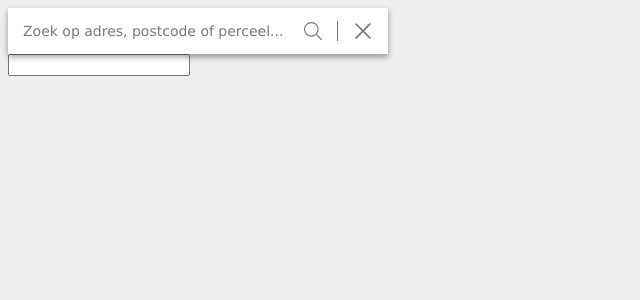
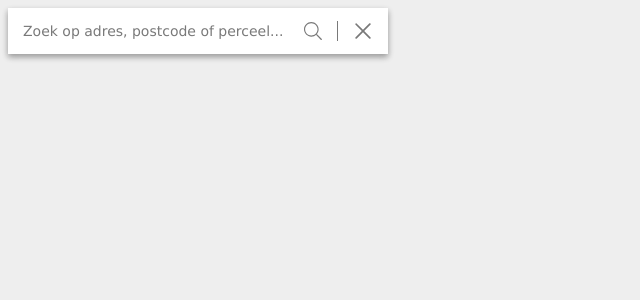
Before and after one commit to oldgeogap/angular-locatieserver-geocoder, an Angular app: page / in a window 1280 px wide. Shown: the top 300 px of the page, without its empty margins (0-640 px from the left). Built offline with nearby package versions, Linux system fonts and the light colour scheme.

Commit message:
release ready

```diff
--- a/src/app/geocoder/geocoder.component.html
+++ b/src/app/geocoder/geocoder.component.html
@@ -43,5 +43,3 @@
     </div>
   </div>
 </div>
-
-<input type="text" (keyup)="free($event)">
--- a/src/app/geocoder/geocoder.component.ts
+++ b/src/app/geocoder/geocoder.component.ts
@@ -127,8 +127,4 @@ export class GeocoderComponent implements OnInit, AfterViewInit {
       return true;
     }
   }
-
-  public free(e) {
-    this.geocoderService.free(e.target.value);
-  }
 }
--- a/src/app/geocoder/geocoder.service.ts
+++ b/src/app/geocoder/geocoder.service.ts
@@ -69,7 +69,6 @@ export class GeocoderService {
         rows
       },
     }).toPromise().then((freeResultObject: LookupResultObject) => {
-      console.log(freeResultObject);
       return this.formatLookupResponse(freeResultObject);
     });
   }
```
